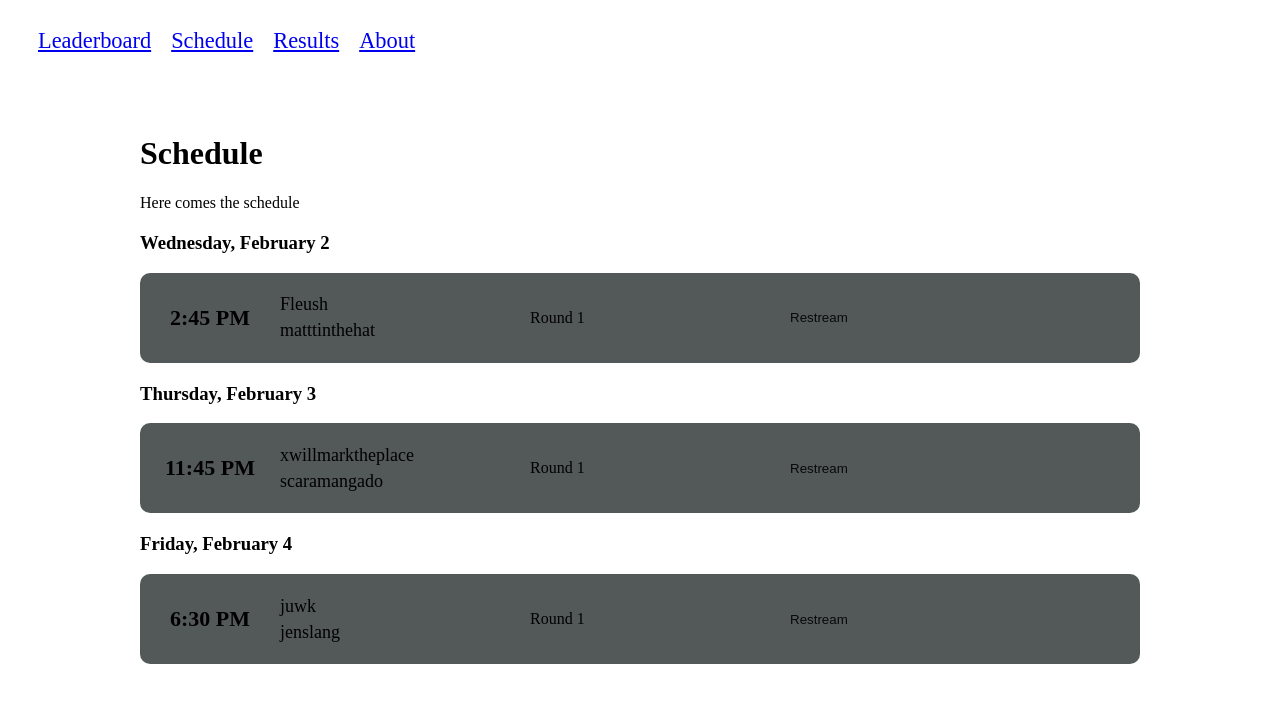
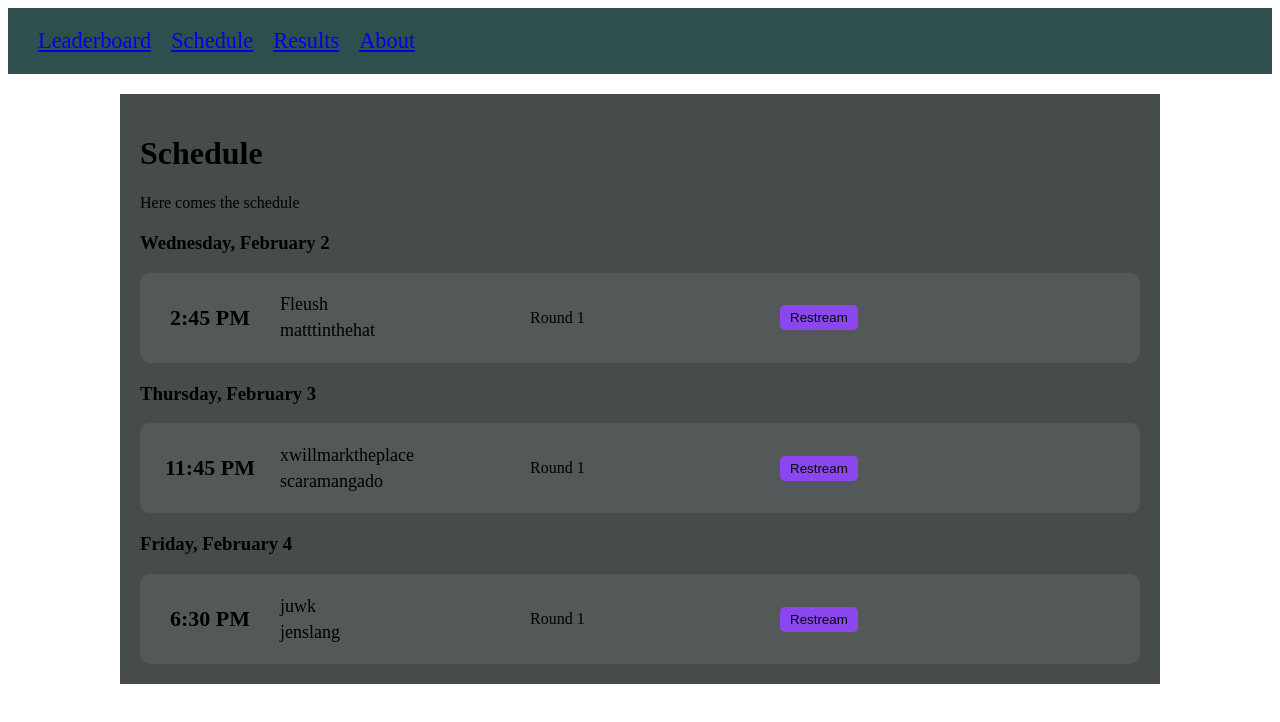
Before and after one commit to xwmtp/bingo-tournament-website, a React (Create React App) app: page /#/schedule in a window 1280 px wide. Shown: the top 722 px of the page. Built offline with nearby package versions, Linux system fonts and the light colour scheme; the HTML template or start-up script is replaced by a standard one.

Commit message:
Put the Colors in a global object

```diff
--- a/src/GlobalStyle.ts
+++ b/src/GlobalStyle.ts
@@ -1,14 +1,16 @@
 import { createGlobalStyle } from "styled-components";
 
+export const Colors: { [key: string]: string } = {
+  mossGreen: "#2F4F4F",
+  darkGrey: "#3b4141",
+  mediumGray: "#464c4c",
+  lightGray: "#535959",
+  twitchPurple: "#9146FF",
+};
+
+export type ColorNames = keyof typeof Colors;
+
 export const GlobalStyle = createGlobalStyle`
-  :root {
-    --moss-green: darkslategrey;
-    --dark-grey: #3b4141;
-    --medium-gray: #464c4c;
-    --light-gray: #535959;
-    --twitch-purple: #9146FF
-  }
-
   * {
     margin: 0;
     padding: 0;
@@ -23,7 +25,7 @@ export const GlobalStyle = createGlobalStyle`
   body {
     height: 100%;
     width: 100%;
-    background-color: var(--dark-grey);
+    background-color: ${Colors.darkGrey};
     color: white;
     font-family: -apple-system, BlinkMacSystemFont, Segoe UI, Roboto, Oxygen,
     Ubuntu, Cantarell, Fira Sans, Droid Sans, Helvetica Neue, sans-serif;
--- a/src/components/Container.tsx
+++ b/src/components/Container.tsx
@@ -1,4 +1,5 @@
 import styled from "styled-components";
+import { Colors } from "../GlobalStyle";
 
 interface Props {
   width?: number;
@@ -7,7 +8,7 @@ interface Props {
 export const Container: React.FC<Props> = ({ width, children }) => {
   const StyledContainer = styled.div`
     width: ${width || 1000}px;
-    background-color: var(--medium-gray);
+    background-color: ${Colors.mediumGray};
     padding: 20px;
   `;
 
--- a/src/components/Header.tsx
+++ b/src/components/Header.tsx
@@ -1,5 +1,6 @@
 import { Nav } from "./Nav";
 import styled from "styled-components";
+import { Colors } from "../GlobalStyle";
 
 export function Header() {
   return (
@@ -10,6 +11,6 @@ export function Header() {
 }
 
 const StyledHeader = styled.div`
-  background-color: var(--moss-green);
+  background-color: ${Colors.mossGreen};
   padding: 20px;
 `;
--- a/src/components/forms/Button.tsx
+++ b/src/components/forms/Button.tsx
@@ -1,7 +1,9 @@
 import styled from "styled-components";
 import React from "react";
+import { ColorNames, Colors } from "../../GlobalStyle";
 
 interface Props {
+  color?: ColorNames;
   disabled?: boolean;
 }
 
@@ -14,7 +16,8 @@ export const Button: React.FC<Props> = ({ disabled, children }) => {
 };
 
 const DefaultButton = styled.button`
-  background-color: var(--twitch-purple);
+  background-color: ${(props) =>
+    props.color ? Colors[props.color] : Colors.twitchPurple};
   border: none;
   display: flex;
   flex-direction: row;
--- a/src/components/schedule/MatchBlock.tsx
+++ b/src/components/schedule/MatchBlock.tsx
@@ -34,7 +34,7 @@ const Match = styled.div`
   align-items: center;
   background-color: #535959;
   border-radius: 10px;
-  padding: 10px 0px;
+  padding: 10px 0;
   margin-top: 12px;
 `;
 
@@ -43,7 +43,7 @@ const Entrants = styled.div`
 
   p {
     font-size: 18px;
-    margin: 5px 0px;
+    margin: 5px 0;
   }
 `;
 
@@ -61,12 +61,3 @@ const StartTime = styled.div`
 const Round = styled.div`
   min-width: 250px;
 `;
-
-const Restream = styled.div`
-  background-color: var(--twitch-purple);
-  display: flex;
-  flex-direction: row;
-  align-items: center;
-  padding: 5px 10px;
-  border-radius: 5px;
-`;
```
